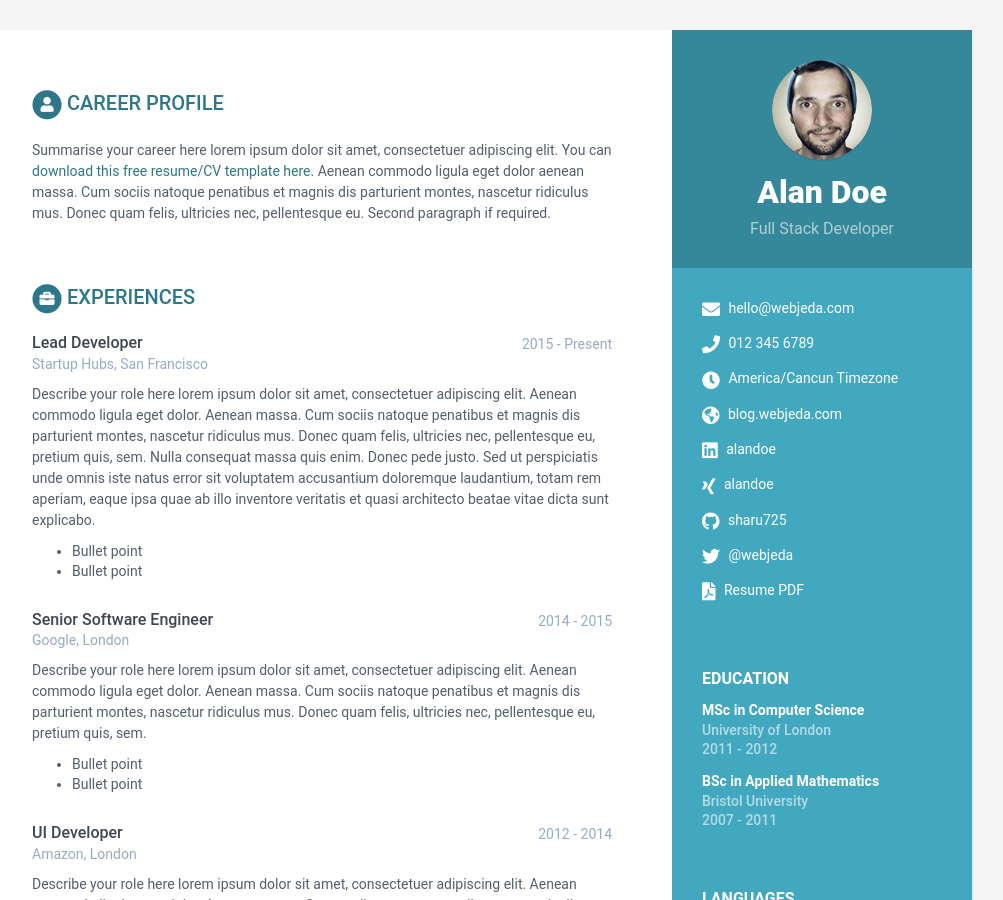
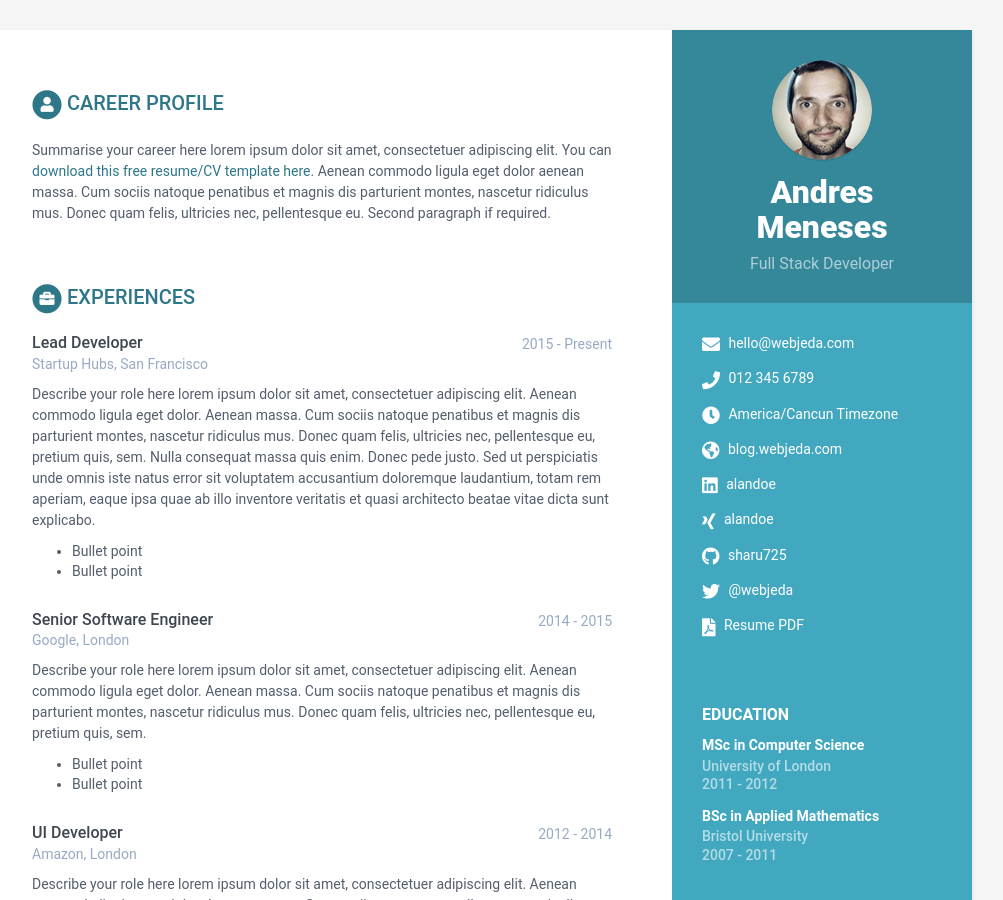
Before and after one commit to ShalkYT/Taller-Issues, a Jekyll site: the page built from index.html, in a window 1280 px wide and 900 px high. Shown: the whole window, without its empty margins (168-1171 px from the left). Built offline with Jekyll 4.4.1, drawn with Linux system fonts in a browser that asks for light colours.

Commit message:
Actualizacion nombre

```diff
--- a/_data/data.yml
+++ b/_data/data.yml
@@ -8,7 +8,7 @@ sidebar:
     education: True # set to False if you want education in main section instead of in sidebar
 
     # Profile information
-    name: Alan Doe
+    name: Andres Meneses
     tagline: Full Stack Developer
     avatar: profile.png  #place a 100x100 picture inside /assets/images/ folder and provide the name of the file below
 
```
